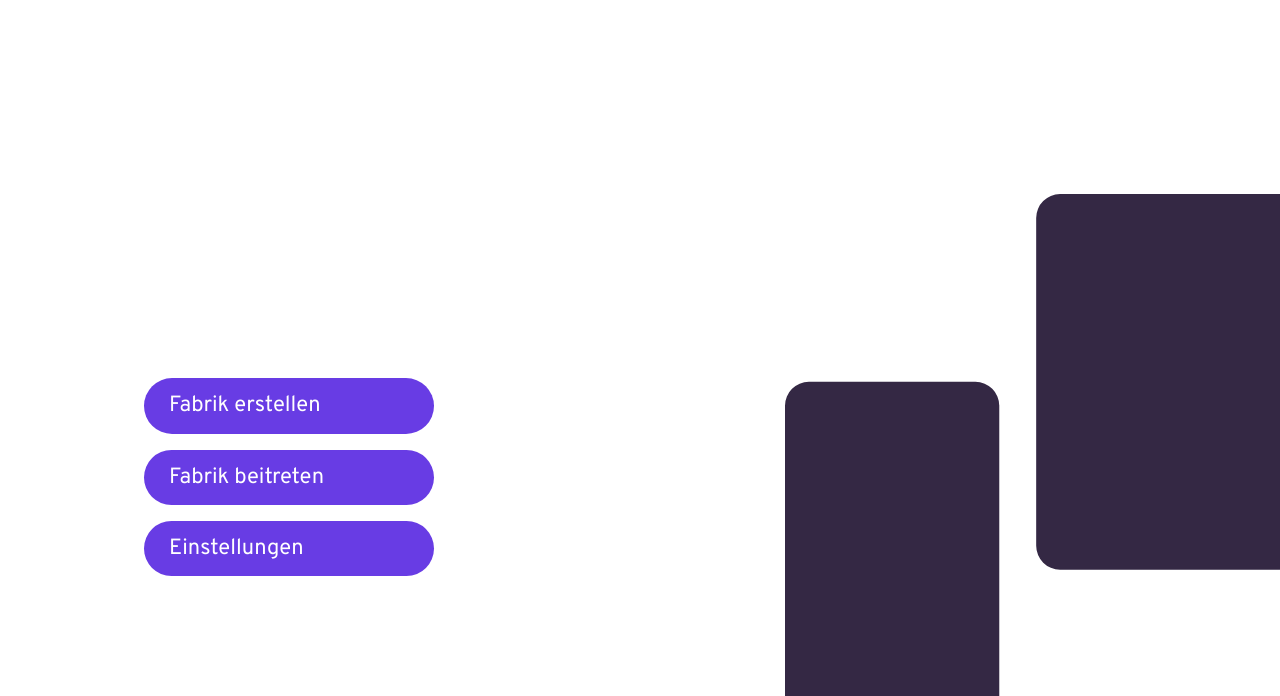
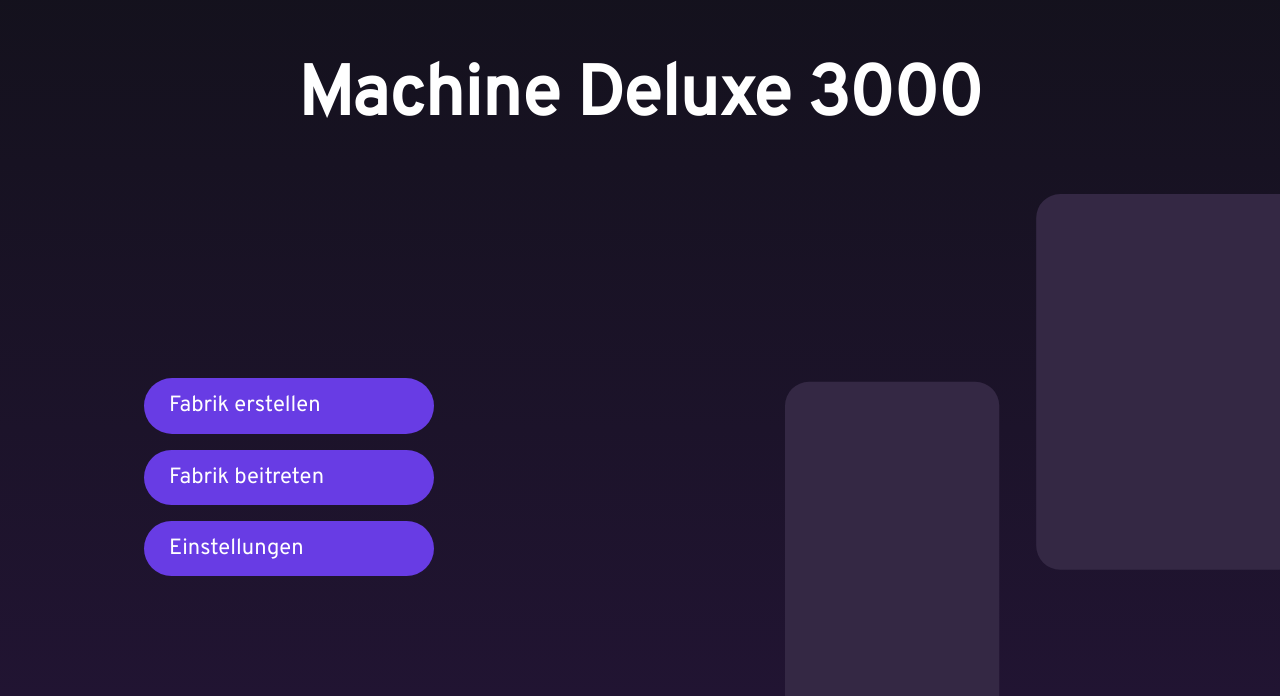
Before and after one commit to juandrle/FactoryApp, a Vue app in the folder frontend/: page / in a window 1280 px wide. Shown: the part 104-800 px from the top of the page. Built offline with nearby package versions, Linux system fonts and the light colour scheme.

Commit message:
boilerplate added for light mode

```diff
--- a/frontend/src/assets/base.css
+++ b/frontend/src/assets/base.css
@@ -52,6 +52,19 @@
     --color-text: var(--vt-c-text-dark-2);
   }
 }
+@media (prefers-color-scheme: light) {
+  :root {
+    --color-background: var(--vt-c-black);
+    --color-background-soft: var(--vt-c-black-soft);
+    --color-background-mute: var(--vt-c-black-mute);
+
+    --color-border: var(--vt-c-divider-dark-2);
+    --color-border-hover: var(--vt-c-divider-dark-1);
+
+    --color-heading: var(--vt-c-text-dark-1);
+    --color-text: var(--vt-c-text-dark-2);
+  }
+}
 
 *,
 *::before,
```
